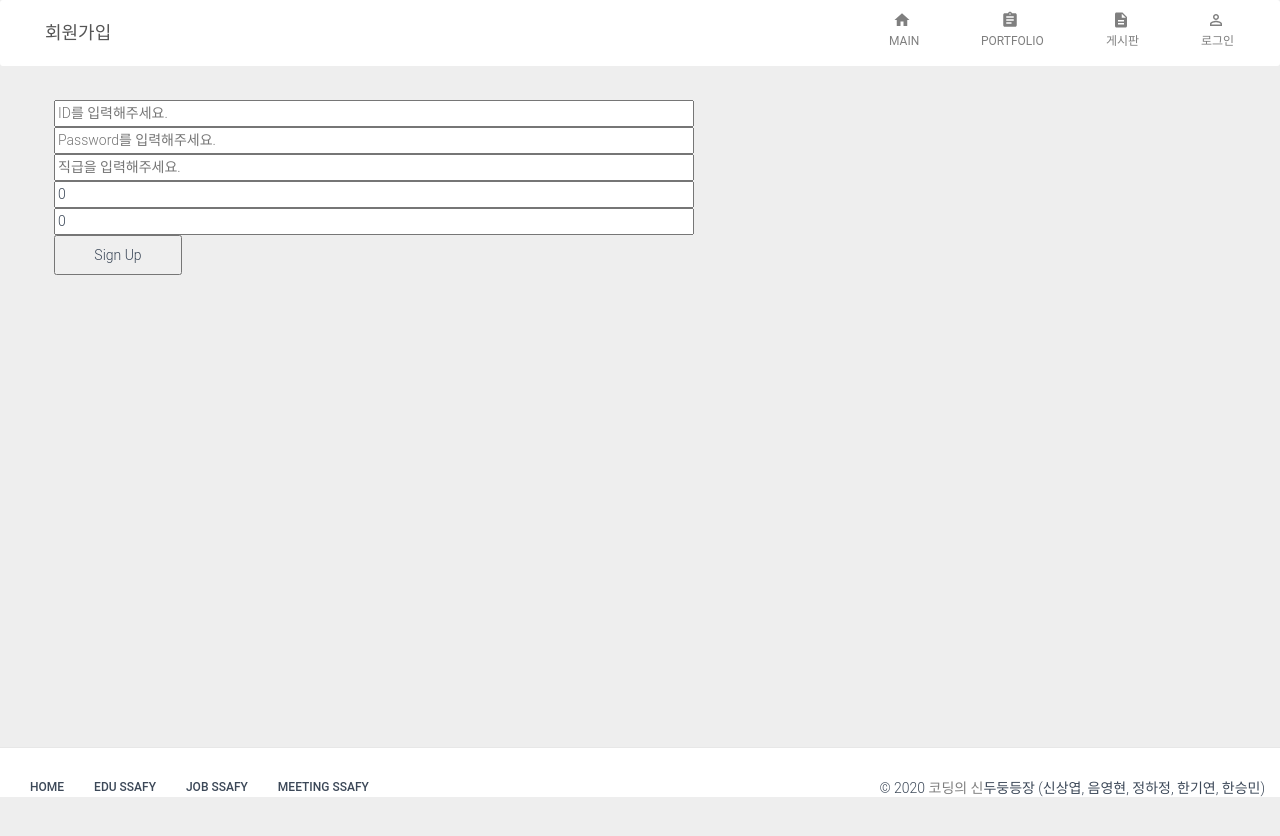
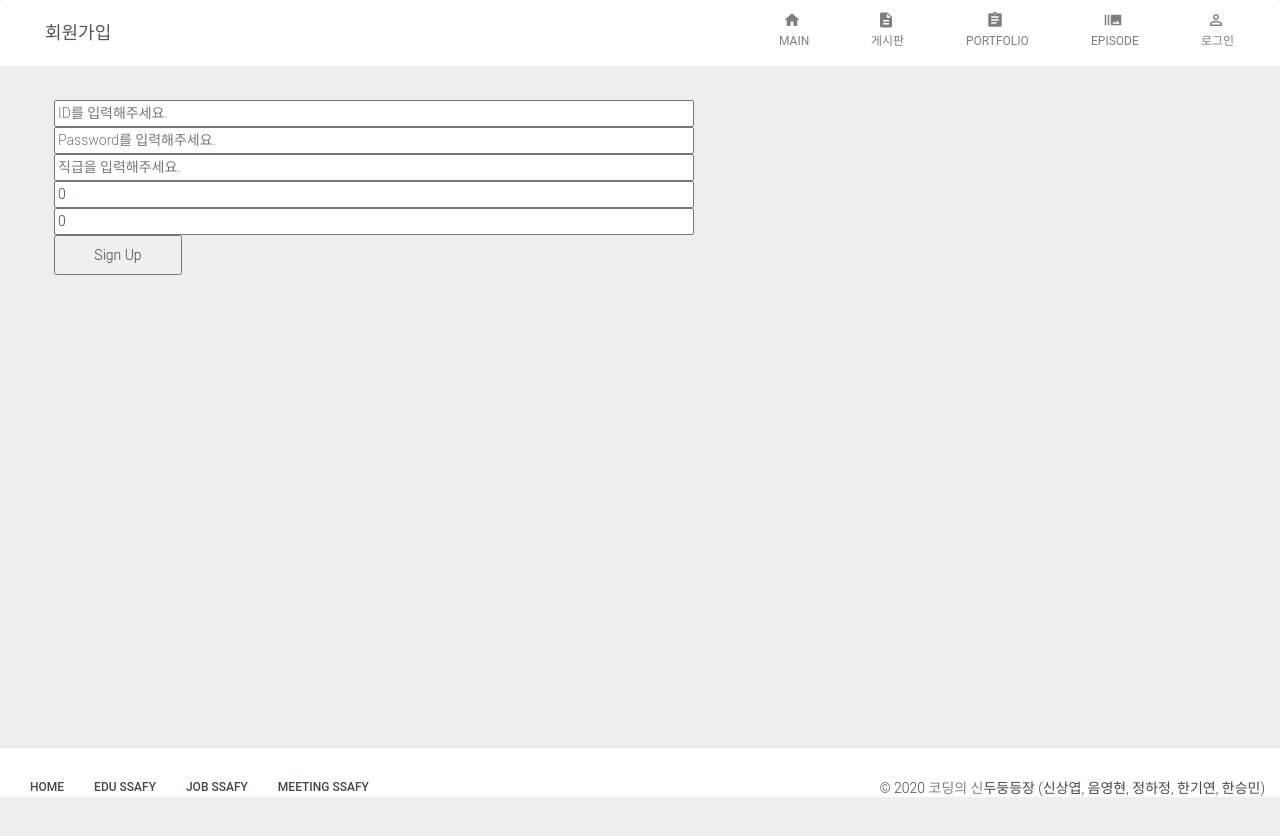
Before and after one commit to Han-kiyeon/SSAFY_PLUS, a React app in the folder frontend/: page /auth/signUp in a window 1280 px wide. Shown: the top 836 px of the page. Built offline with nearby package versions, Linux system fonts and the light colour scheme; a web font is replaced by a local one; what @react-pdf/renderer would draw is missing.

Commit message:
20200527 | Episode init | 음영현

```diff
--- a/frontend/src/routes.js
+++ b/frontend/src/routes.js
@@ -3,6 +3,7 @@ import Home from "@material-ui/icons/Home";
 import Assignment from "@material-ui/icons/Assignment";
 import Description from "@material-ui/icons/Description";
 import PermIdentity from "@material-ui/icons/PermIdentity";
+import BurstModeIcon from "@material-ui/icons/BurstMode";
 
 // 레이아웃에 입힐 뷰들
 import Main from "views/Main/Main.js";
@@ -10,6 +11,7 @@ import Portfolio from "views/Portfolio/firstPage";
 import Portfolio2 from "views/Portfolio/secondPage";
 import Portfolio3 from "views/Portfolio/thirdPage";
 import PortfolioResult from "views/Portfolio/resultPage";
+import Episode from "views/Episode";
 import Board from "views/Board/Board.js";
 import SignIn from "views/Auth/SignIn";
 import SignUp from "views/Auth/SignUp";
@@ -24,19 +26,19 @@ const dashboardRoutes = [
     layout: "/plus",
   },
   {
+    id: 3,
+    path: "/board",
+    name: "게시판",
+    icon: Description,
+    component: Board,
+    layout: "/plus",
+  },
+  {
     id: 2,
     path: "/portfolio",
     name: "Portfolio",
     icon: Assignment,
     component: Portfolio,
-    layout: "/plus",
-  },
-  {
-    id: 3,
-    path: "/board",
-    name: "게시판",
-    icon: Description,
-    component: Board,
     layout: "/plus",
   },
   {
@@ -58,6 +60,13 @@ const dashboardRoutes = [
     layout: "/plus",
   },
   {
+    path: "/Episode",
+    name: "Episode",
+    icon: BurstModeIcon,
+    component: Episode,
+    layout: "/plus",
+  },
+  {
     path: "/signIn",
     name: "로그인",
     icon: PermIdentity,
--- /dev/null
+++ b/frontend/src/views/Episode/EpisodeContainer.tsx
@@ -0,0 +1,8 @@
+import React from "react";
+import EpisodePresenter from "./EpisodePresenter";
+
+export default class extends React.Component {
+  render() {
+    return <EpisodePresenter />;
+  }
+}
--- /dev/null
+++ b/frontend/src/views/Episode/EpisodePresenter.tsx
@@ -0,0 +1,5 @@
+import React from "react";
+
+const EpisodePresenter = () => <div>support</div>;
+
+export default EpisodePresenter;
--- /dev/null
+++ b/frontend/src/views/Episode/index.tsx
@@ -0,0 +1,3 @@
+import EpisodeContainer from "./EpisodeContainer";
+
+export default EpisodeContainer;
```
Also changed, not shown: 1 other file (tests, documents, lock files or other folders).
